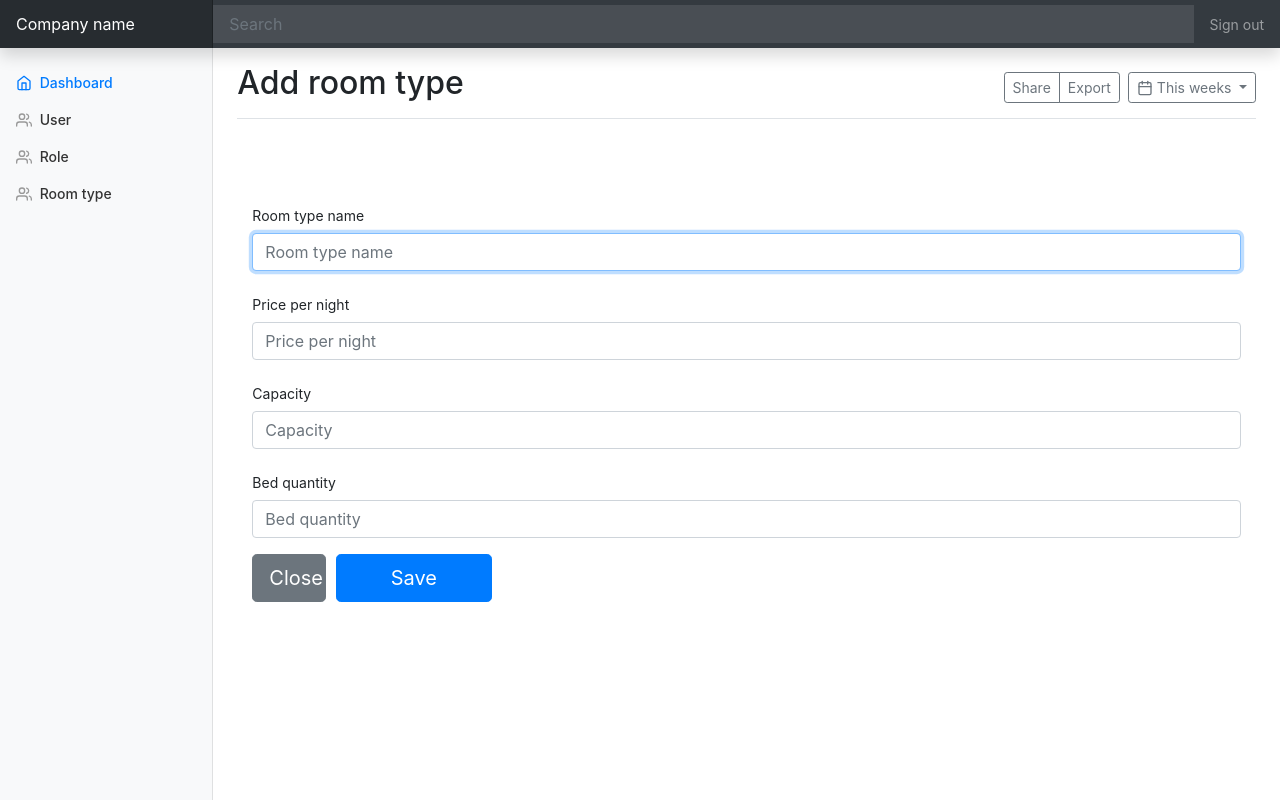
After one commit to ngqp2k/Flask-HM-01, a Flask app: page /add-room-type in a window 1280 px wide. The commit adds this page. Run offline with Flask 3, Linux system fonts and the light colour scheme; some libraries are stand-ins or nearby versions.

Commit message:
Update templates and views for room type management functionality

```diff
--- /dev/null
+++ b/templates/add-room-type.html
@@ -0,0 +1,65 @@
+{% extends 'index.html' %}
+
+{% block title %}Add room type{% endblock %}
+
+{% block content %}
+
+
+
+<div class="container">
+  <form class="" method="post" action="#" role="form"
+    oninput='confirm_password.setCustomValidity(confirm_password.value != password.value ? "Passwords do not match." : "")'>
+    <!-- <div class="text-center mb-4">
+    <img class="mb-4" src="{{ url_for('static', filename='assets/brand/bootstrap-solid.svg') }}" alt=""
+      width="72" height="72">
+    <h1 class="h3 mb-3 font-weight-normal">Floating labels</h1>
+    </div> -->
+
+    <div class="form-row">
+      <div class="col-md-12">
+        <div class="form-group">
+          <label for="" class="col-form-label">Room type name</label>
+          <input type="text" id="first-name" class="form-control" placeholder="Room type name" name="name" autofocus>
+        </div>
+      </div>
+      <div class="col-md-12">
+        <div class="form-group">
+          <label for="" class="col-form-label">Price per night</label>
+          <input type="text" id="first-name" class="form-control" placeholder="Price per night" name="price_per_night">
+        </div>
+      </div>
+      <div class="col-md-12">
+        <div class="form-group">
+          <label for="" class="col-form-label">Capacity</label>
+          <input type="text" id="first-name" class="form-control" placeholder="Capacity" name="capacity">
+        </div>
+      </div>
+      <div class="col-md-12">
+        <div class="form-group">
+          <label for="" class="col-form-label">Bed quantity</label>
+          <input type="text" id="first-name" class="form-control" placeholder="Bed quantity" name="bed_quantity">
+        </div>
+      </div>
+      <div class="col-1">
+        <div class="form-group">
+          <button class="btn btn-lg btn-secondary btn-block" type="">Close</button>
+        </div>
+      </div>
+      <div class="col-2">
+        <div class="form-group">
+          <input class="btn btn-lg btn-primary btn-block" type="submit" value="Save">
+          <!-- <button class="btn btn-lg btn-primary btn-block" type="submit">Save</button> -->
+        </div>
+      </div>
+    </div>
+    <!-- <div class="checkbox mb-3">
+    <label>
+      <input type="checkbox" value="remember-me"> Remember me
+    </label>
+    </div> -->
+    <!-- <p class="mt-5 mb-3 text-muted text-center">&copy; 2017-2022</p> -->
+  </form>
+</div>
+
+
+{% endblock %}
--- a/templates/index.html
+++ b/templates/index.html
@@ -69,13 +69,19 @@
             <li class="nav-item">
               <a class="nav-link" href="{{ url_for('user_page') }}">
                 <span data-feather="users"></span>
-                Users
+                User
               </a>
             </li>
             <li class="nav-item">
               <a class="nav-link" href="{{ url_for('role_page') }}">
                 <span data-feather="users"></span>
-                Roles
+                Role
+              </a>
+            </li>
+            <li class="nav-item">
+              <a class="nav-link" href="{{ url_for('room_type_page') }}">
+                <span data-feather="users"></span>
+                Room type
               </a>
             </li>
           </ul>
--- a/views.py
+++ b/views.py
@@ -179,3 +179,48 @@ def delete_role(role_id):
     db.session.commit()
 
     return redirect(url_for('role_page'))
+
+@app.route('/room-type')
+def room_type_page():
+    room_types = models.RoomType.query.all()
+    return render_template('mdRoomType.html', room_types=room_types)
+
+
+@app.route('/add-room-type', methods=['GET', 'POST'])
+def add_room_type():
+    if request.method == 'POST':
+        room_type = models.RoomType()
+        room_type.name = request.form['name']
+        room_type.price_per_night = request.form['price_per_night']
+        room_type.capacity = request.form['capacity']
+        room_type.bed_quantity = request.form['bed_quantity']
+
+        with app.app_context():
+            db.session.add(room_type)
+            db.session.commit()
+
+        return redirect(url_for('room_type_page'))
+
+    return render_template('add-room-type.html')
+
+@app.route('/edit-room-type/<int:room_type_id>', methods=['GET', 'POST'])
+def edit_room_type(room_type_id):
+    room_type = models.RoomType.query.get(room_type_id)
+
+    if request.method == 'POST':
+        room_type.name = request.form['name']
+
+        db.session.commit()
+
+        return redirect(url_for('room_type_page'))
+
+    return render_template('edit-room-type.html', room_type=room_type)
+
+
+@app.route('/delete-room-type/<int:room_type_id>', methods=['GET', 'POST'])
+def delete_room_type(room_type_id):
+    room_type = models.RoomType.query.get(room_type_id)
+    db.session.delete(room_type)
+    db.session.commit()
+
+    return redirect(url_for('room_type_page'))
```
Also changed, not shown: templates/edit-room-type.html (added, +63 -0 lines), templates/mdRoomType.html (added, +43 -0 lines).
